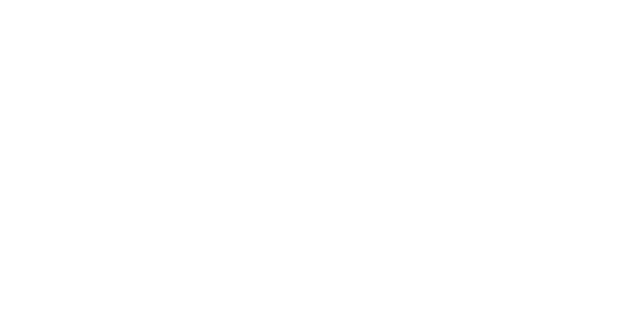
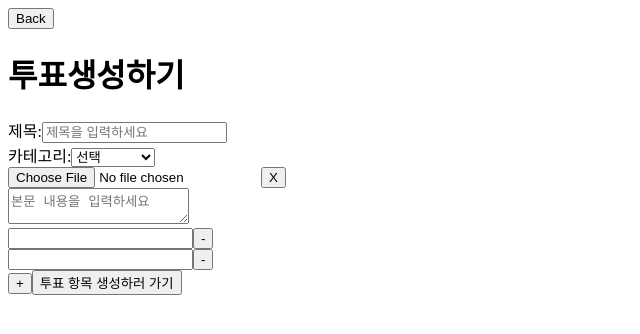
Before and after one commit to NangManBo/Capstone_React, a React (Create React App) app: page /votemake in a window 1280 px wide. Before the commit this address had no page. Shown: the top 334 px of the page, without its empty margins (0-640 px from the left). Built offline with nearby package versions, Linux system fonts and the light colour scheme.

Commit message:
투표 생성 도전

```diff
--- a/src/App.js
+++ b/src/App.js
@@ -8,8 +8,9 @@ import MainPage from './Capstone_Web_Page/pages/Main_Page.web';
 import SignUpPage from './Capstone_Web_Page/pages/SignUp_Page.web';
 import ProfilePage from './Capstone_Web_Page/pages/Profile_Page.web';
 import DMPage from './Capstone_Web_Page/pages/DM_Page.web';
-import DMSendPage from './Capstone_Web_Page/pages/DM_Send.web';
+import DMSendPage from './Capstone_Web_Page/pages/DMSend_Page.web';
 import DMboxPage from './Capstone_Web_Page/pages/DMBox_Page.web';
+import VoteMakePage from './Capstone_Web_Page/pages/VoteMake_Page.web';
 function App() {
   return (
     <BrowserRouter>
@@ -22,6 +23,10 @@ function App() {
           <Route path="/dmsend" element={<DMSendPage />} />
           <Route path="/dmbox" element={<DMboxPage />} />
           <Route
+            path="/votemake"
+            element={<VoteMakePage />}
+          />
+          <Route
             path="/profile"
             element={<ProfilePage />}
           />
--- a/src/Capstone_Web_Page/pages/Main_Page.web.js
+++ b/src/Capstone_Web_Page/pages/Main_Page.web.js
@@ -1,8 +1,8 @@
 import React, { useEffect, useState } from 'react';
 import { useLocation } from 'react-router-dom';
 import { useNavigate } from 'react-router-dom';
-import { fetchVotes } from '../function/fetchVote_function';
-import { getCategoryVotes } from '../function/categorySort_fuction';
+import { fetchVotes } from '../functions/fetchVote_function';
+import { getCategoryVotes } from '../components/categorySort_componets';
 import axios from 'axios';
 
 function MainPage() {
@@ -40,6 +40,17 @@ function MainPage() {
   const goToLogin = () => {
     navigate('/', {});
   };
+  const goToVoteMake = () => {
+    navigate('/votemake', {
+      state: {
+        isLoggedIn,
+        userId,
+        jwtToken,
+        nickname,
+      },
+    });
+  };
+
   // 쪽지 데이터 받기
   const fetchData = async () => {
     try {
@@ -78,7 +89,6 @@ function MainPage() {
       console.error('쪽지 데이터 가져오기:', error);
     }
   };
-
   // 웹소켓
   const fetchwebsocket = async () => {
     const socket = new WebSocket(
@@ -137,18 +147,26 @@ function MainPage() {
           </div>
           {isLoggedIn ? (
             <div>
-              <button onClick={() => goToProfile()}>
-                프로필
-              </button>
+              <button onClick={goToProfile}>프로필</button>
               <button onClick={goToDMPage}>
                 DM 페이지로
               </button>
-              <h2>{unreadMessageCount}</h2>
+              <button onClick={goToVoteMake}>
+                투표 생성
+              </button>
+              <h2>
+                쪽지 안읽은 개수 : {unreadMessageCount}
+              </h2>
             </div>
           ) : (
-            <button onClick={() => goToLogin()}>
-              로그인
-            </button>
+            <div>
+              <button onClick={() => goToLogin()}>
+                로그인
+              </button>
+              <button onClick={goToVoteMake}>
+                투표 생성
+              </button>
+            </div>
           )}
 
           <div className="main_Row">
--- /dev/null
+++ b/src/Capstone_Web_Page/pages/VoteMake_Page.web.js
@@ -0,0 +1,322 @@
+import React, { useState } from 'react';
+import { useLocation } from 'react-router-dom';
+import { useNavigate } from 'react-router-dom';
+import axios from 'axios';
+
+function VoteMakePage({ navigation, route }) {
+  // React Router의 useLocation 훅을 사용하여 URL의 상태 접근
+  const location = useLocation();
+  // React Router의 useNavigate 훅을 사용하여 프로그래밍 방식으로 내비게이션
+  const navigate = useNavigate();
+
+  // location.state를 통해 전달된 매개변수 접근
+  const {
+    userId,
+    isLoggedIn,
+    jwtToken,
+    nickname,
+    updateDM2,
+  } = location.state || {};
+
+  const [titleInput, setTitleInput] = useState('');
+  const [description, setDescription] = useState('');
+  const [selectedCategory, setSelectedCategory] =
+    useState('');
+  const [options, setOptions] = useState(['', '']);
+  const [selectedMedia, setSelectedMedia] = useState(null);
+  const [mediaFile, setMediaFile] = useState(null); // 파일 자체를 저장하기 위한 상태
+  // 선택 사항 추가
+  const addOption = () => {
+    if (options.length < 4) {
+      setOptions([...options, '']);
+    } else {
+      alert(
+        '알림',
+        '투표항목은 최대 4개까지 등록 가능합니다.'
+      );
+    }
+  };
+  // 선택 사항 삭제
+  const removeOption = (indexToRemove) => {
+    if (options.length > 2) {
+      const newOptions = options.filter(
+        (_, index) => index !== indexToRemove
+      );
+      setOptions(newOptions);
+    } else {
+      alert(
+        '알림',
+        '투표항목은 최소 2개 이상이어야 합니다.'
+      );
+    }
+  };
+  const categories = [
+    { label: '정치', value: '정치' },
+    { label: '경제', value: '경제' },
+    { label: '스포츠', value: '스포츠' },
+    { label: '문화와예술', value: '문화와예술' },
+    { label: '시사', value: '시사' },
+    { label: '게임', value: '게임' },
+    { label: '반려동물', value: '반려동물' },
+    { label: '음식', value: '음식' },
+  ];
+
+  // 사진 고른거 삭제
+  const cancelImage = () => {
+    setSelectedMedia(null);
+    console.log(jwtToken);
+  };
+  // 이미지 선택 처리
+  const handleImageChange = (e) => {
+    if (e.target.files && e.target.files[0]) {
+      const file = e.target.files[0];
+
+      setSelectedMedia(URL.createObjectURL(file)); // 미리보기 URL 설정
+      setMediaFile(file); // 실제 파일 저장
+    }
+  };
+  // 수정된 코드
+  //   const handleMediaPick = (result) => {
+  //     const selectedAssets = result.assets;
+  //     if (selectedAssets.length > 0) {
+  //       const selectedMediaUri = selectedAssets[0].uri;
+  //       console.log('Selected Image URI:', selectedMediaUri);
+  //       setSelectedMedia(selectedMediaUri);
+  //     }
+  //   };
+
+  //   pickMedia 함수에서도 수정이 필요합니다.
+  //   const pickMedia = async () => {
+  //     let result = await ImagePicker.launchImageLibraryAsync({
+  //       mediaTypes: ImagePicker.MediaTypeOptions.All,
+  //       allowsEditing: true,
+  //       aspect: [4, 3],
+  //       quality: 1,
+  //     });
+
+  //     if (!result.canceled) {
+  //       result.fileName = '1'; // 파일 이름 설정
+
+  //       // 선택한 미디어의 타입 확인
+  //       if (result.assets[0].type.startsWith('image')) {
+  //         // 이미지인 경우에만 handleMediaPick 호출
+  //         handleMediaPick(result);
+  //       } else {
+  //         // 동영상인 경우에 대한 처리 (현재는 로그만 출력)
+  //         console.log(
+  //           'Selected Media is a video:',
+  //           result.assets[0].uri
+  //         );
+  //       }
+  //     }
+  //   };
+
+  // 투표 생성
+  const goVoteMake2 = async () => {
+    try {
+      const formData = new FormData();
+
+      if (titleInput.trim() === '') {
+        alert('알림', '제목을 입력하세요.');
+      } else if (
+        selectedCategory.trim() === '' ||
+        selectedCategory === '선택'
+      ) {
+        alert('알림', '카테고리를 선택해주세요.');
+      } else if (description.trim() === '') {
+        alert('알림', '본문 내용을 입력해주세요.');
+      } else if (
+        options.some((option) => option.trim() === '')
+      ) {
+        alert('알림', '투표항목내용을 입력해주세요.');
+      } else {
+        formData.append(
+          'user',
+          JSON.stringify({ user: nickname })
+        );
+        formData.append(
+          'title',
+          JSON.stringify({ title: titleInput })
+        );
+        formData.append(
+          'question',
+          JSON.stringify({ question: description })
+        );
+
+        if (selectedMedia) {
+          const localUri = selectedMedia;
+          const filename = localUri.split('/').pop();
+          const match = /\.(\w+)$/.exec(filename ?? '');
+          const type = match
+            ? `image/${match[1]}`
+            : 'image';
+
+          const response = await fetch(localUri);
+          const blob = await response.blob();
+
+          formData.append('mediaData', {
+            uri: localUri,
+            name: filename,
+            type: type, // Use the actual Content-Type from the result
+            blob: blob,
+          });
+        }
+      }
+      console.log('formData ', formData);
+
+      const response = await fetch(
+        'https://port-0-capstone-project-gj8u2llon19kg3.sel5.cloudtype.app/polls/upload/' +
+          selectedCategory,
+        {
+          method: 'POST',
+          headers: {
+            'AUTH-TOKEN': jwtToken,
+          },
+          body: formData,
+        }
+      );
+
+      if (response.ok) {
+        const contentType =
+          response.headers.get('content-type');
+        setSelectedMedia(null);
+        console.log('투표 생성 성공');
+
+        let parsedData;
+        if (
+          contentType &&
+          contentType.includes('application/json')
+        ) {
+          parsedData = await response.json();
+          console.log('투표 작성 성공:', parsedData);
+        } else {
+          console.log('투표 작성 성공');
+        }
+
+        try {
+          const data = {
+            choiceDtos: options.map((option, index) => ({
+              text: option.trim(),
+            })),
+          };
+
+          const response = await axios.post(
+            'https://port-0-capstone-project-gj8u2llon19kg3.sel5.cloudtype.app/choices/create/' +
+              parsedData.pollId,
+            data
+          );
+
+          if (response.status === 201) {
+            console.log('투표 항목 성공:', response.data);
+            navigation.navigate('Main', {
+              isLoggedIn,
+              userId,
+              jwtToken,
+              nickname,
+              updateDM2: updateDM2 + 1,
+            });
+          } else {
+            console.error(
+              '투표항목 생성 실패:',
+              response.data
+            );
+          }
+        } catch (error) {
+          console.error('투표항목 생성 오류:', error);
+        }
+      } else {
+        const errorData = await response.text();
+        console.error(
+          '투표 오류 응답:',
+          response.status,
+          errorData
+        );
+      }
+    } catch (error) {
+      console.error('투표 오류 응답:', error);
+    }
+  };
+
+  return (
+    <div>
+      <button onClick={() => navigate(-1)}>Back</button>
+      <h1>투표생성하기</h1>
+
+      <div>
+        <label>제목:</label>
+        <input
+          type="text"
+          placeholder="제목을 입력하세요"
+          value={titleInput}
+          onChange={(e) => setTitleInput(e.target.value)}
+        />
+      </div>
+
+      <div>
+        <label>카테고리:</label>
+        <select
+          value={selectedCategory}
+          onChange={(e) =>
+            setSelectedCategory(e.target.value)
+          }
+        >
+          <option value="">선택</option>
+          {categories.map((option) => (
+            <option key={option.value} value={option.value}>
+              {option.label}
+            </option>
+          ))}
+        </select>
+      </div>
+
+      <div>
+        {/* 생략된 입력 필드 및 버튼 */}
+        <input
+          type="file"
+          accept="image/*"
+          onChange={handleImageChange}
+        />
+        <button onClick={cancelImage}>X</button>
+      </div>
+
+      <textarea
+        placeholder="본문 내용을 입력하세요"
+        value={description}
+        onChange={(e) => setDescription(e.target.value)}
+      ></textarea>
+
+      {selectedMedia && (
+        <img
+          src={selectedMedia}
+          alt="Selected media"
+          style={{ width: '300px', height: '300px' }}
+        />
+      )}
+
+      {options.map((option, index) => (
+        <div key={index}>
+          <input
+            type="text"
+            value={option}
+            onChange={(e) => {
+              let newOptions = [...options];
+              newOptions[index] = e.target.value;
+              setOptions(newOptions);
+            }}
+          />
+          <button onClick={() => removeOption(index)}>
+            -
+          </button>
+        </div>
+      ))}
+
+      <button onClick={addOption}>+</button>
+
+      <button onClick={goVoteMake2}>
+        투표 항목 생성하러 가기
+      </button>
+    </div>
+  );
+}
+
+export default VoteMakePage;
```
Also changed, not shown: src/Capstone_Web_Page/components/categorySort_componets.js (renamed from src/Capstone_Web_Page/function/categorySort_fuction.js), src/Capstone_Web_Page/functions/fetchVote_function.js (renamed from src/Capstone_Web_Page/function/fetchVote_function.js), src/Capstone_Web_Page/pages/DMSend_Page.web.js (renamed from src/Capstone_Web_Page/pages/DM_Send.web.js).
